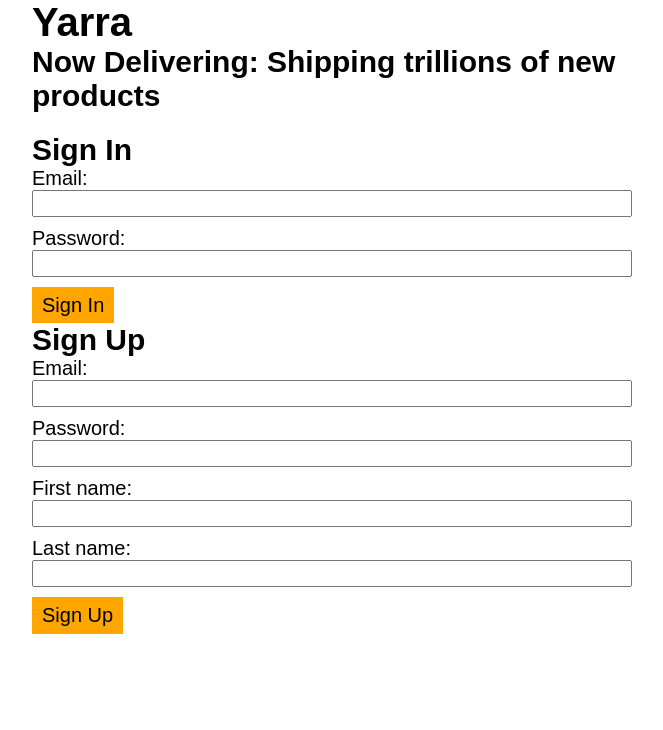
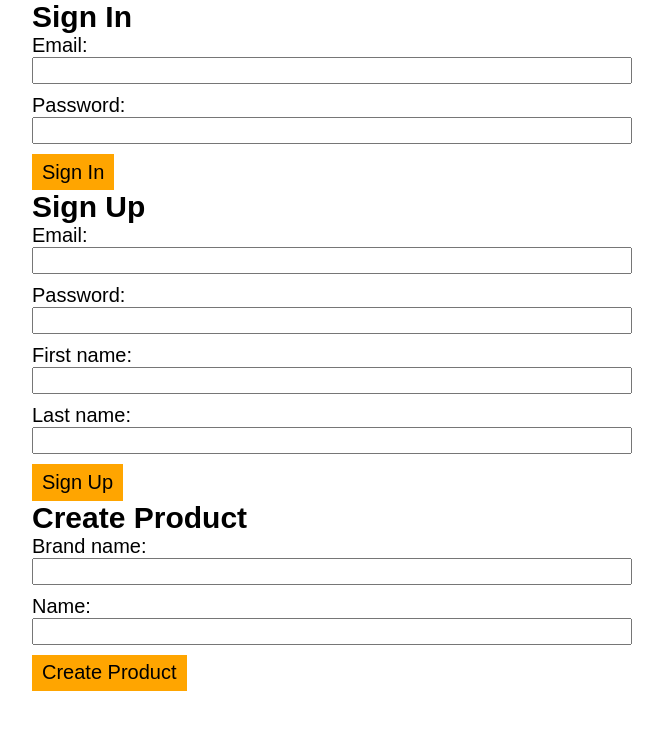
Before and after one commit to Coder-Academy-Patterns/yarra, a React (Create React App) app in the folder web/: page /admin/products in a window 1280 px wide. Shown: the top 730 px of the page, without its empty margins (308-971 px from the left). Built offline with nearby package versions, Linux system fonts and the light colour scheme.

Commit message:
Use react-router ? react-loadable to move products & products admin into their own pages

```diff
--- a/web/package.json
+++ b/web/package.json
@@ -7,6 +7,8 @@
     "jwt-decode": "^2.2.0",
     "react": "^16.2.0",
     "react-dom": "^16.2.0",
+    "react-loadable": "^5.3.1",
+    "react-router-dom": "^4.2.2",
     "react-scripts": "1.0.17"
   },
   "scripts": {
--- a/web/src/App.js
+++ b/web/src/App.js
@@ -1,10 +1,17 @@
-import React, { Component } from 'react';
+import React, { Component, Fragment } from 'react';
 import './App.css';
+import {
+  BrowserRouter as Router,
+  Route,
+  Link
+} from 'react-router-dom'
 import SignInForm from './components/SignInForm'
 import SignUpForm from './components/SignUpForm'
 import ProductList from './components/ProductList'
 import ProductForm from './components/ProductForm'
 import Wishlist from './components/Wishlist'
+import ProductsPage from './pages/Products'
+import AdminProductsPage from './pages/admin/Products'
 import { signIn, signUp, signOutNow } from './api/auth'
 import { getDecodedToken } from './api/token'
 import { listProducts, createProduct, updateProduct } from './api/products'
@@ -95,9 +102,15 @@ class App extends Component {
     const signedIn = !!decodedToken
 
     return (
+      <Router>
         <div className="App">
+          <Route exact path='/'
+            render={ () => <Fragment>
               <h1>Yarra</h1>
               <h2 className='mb-3'>Now Delivering: Shipping trillions of new products</h2>
+            </Fragment>
+            }
+          />
           {
             signedIn ? (
               <div className='mb-3'>
@@ -122,9 +135,8 @@ class App extends Component {
               </div>
             )
           }
-        { products &&
-          <ProductList
-            products={ products }
+          <Route path='/products' exact render={ () => (
+            <ProductsPage
               editedProductID={ editedProductID }
               onEditProduct={ this.onBeginEditingProduct }
               onAddProductToWishlist={ this.onAddProductToWishlist }
@@ -139,16 +151,12 @@ class App extends Component {
                 </div>
               ) }
             />
-        }
-        { signedIn &&
-          <div className='mb-3'>
-            <h2>Create Product</h2>
-            <ProductForm
-              submitTitle='Create Product'
-              onSubmit={ this.onCreateProduct }
+          ) } />
+          <Route path='/admin/products' exact render={ () => (
+            <AdminProductsPage
+              onCreateProduct={ this.onCreateProduct }
             />
-          </div>
-        }
+          ) } />
           { signedIn && wishlist &&
             <Wishlist
               products={ wishlist.products }
@@ -156,6 +164,7 @@ class App extends Component {
             />
           }
         </div>
+      </Router>
     );
   }
 
--- /dev/null
+++ b/web/src/pages/Loading.js
@@ -0,0 +1,15 @@
+import React from 'react'
+
+function Loading({
+  error,
+  timedOut,
+}) {
+  if (error) {
+    return <p>Error loading</p>
+  }
+  else {
+    return <p>Loading…</p>
+  }
+}
+
+export default Loading
--- /dev/null
+++ b/web/src/pages/Products.js
@@ -0,0 +1,22 @@
+import React from 'react'
+import Loadable from 'react-loadable'
+import Loading from './Loading'
+import { listProducts } from '../api/products'
+import ProductList from '../components/ProductList'
+
+const ProductsPage = Loadable.Map({
+  loader: {
+    products: listProducts
+  },
+  loading: Loading,
+  render({ products }, props) {
+    return (
+      <ProductList
+        products={ products }
+        { ...props }
+      />
+    )
+  }
+})
+
+export default ProductsPage
--- /dev/null
+++ b/web/src/pages/admin/Products.js
@@ -0,0 +1,18 @@
+import React from 'react'
+import ProductForm from '../../components/ProductForm'
+
+function AdminProductsPage({
+  onCreateProduct
+}) {
+  return (
+    <div className='mb-3'>
+      <h2>Create Product</h2>
+      <ProductForm
+        submitTitle='Create Product'
+        onSubmit={ onCreateProduct }
+      />
+    </div>
+  )
+}
+
+export default AdminProductsPage
```
Also changed, not shown: 1 other file (tests, documents, lock files or other folders). Lines whose indentation alone changed are shown as unchanged.
